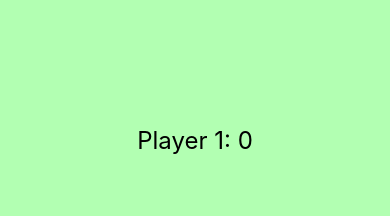
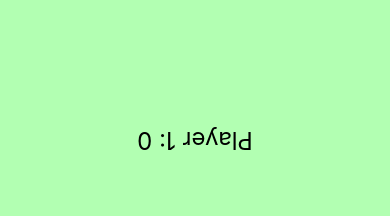
Before and after one commit to Seyitumturk/WaltesApple, a React Native app: screen / in a window 390 px wide. Shown: the top 216 px of the page. Built offline with nearby package versions, Linux system fonts and the light colour scheme.

Commit message:
Working Version

```diff
--- a/App.js
+++ b/App.js
@@ -40,7 +40,9 @@ export default function App() {
         activeOpacity={1}
         onPress={() => handlePlayerClick(0)}
       >
-        <Text style={styles.scoreText}>Player 1: {scores[0]}</Text>
+        <Text style={[styles.scoreText, { transform: [{ rotate: '180deg' }] }]}>
+          Player 1: {scores[0]}
+        </Text>
       </TouchableOpacity>
       <WaltesBoard playerTurn={playerTurn} onDiceRolled={onDiceRolled} />
       <TouchableOpacity
```
